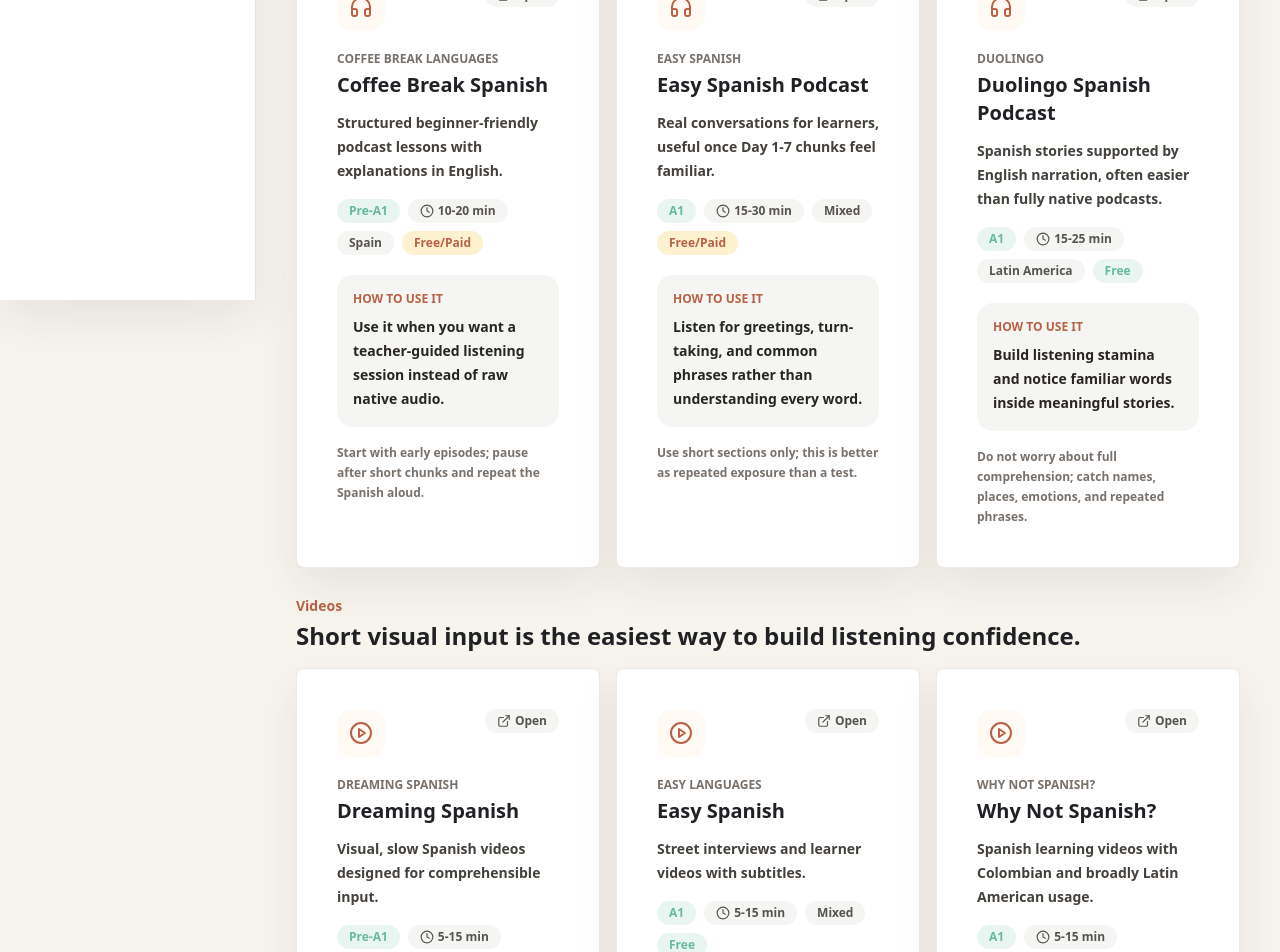
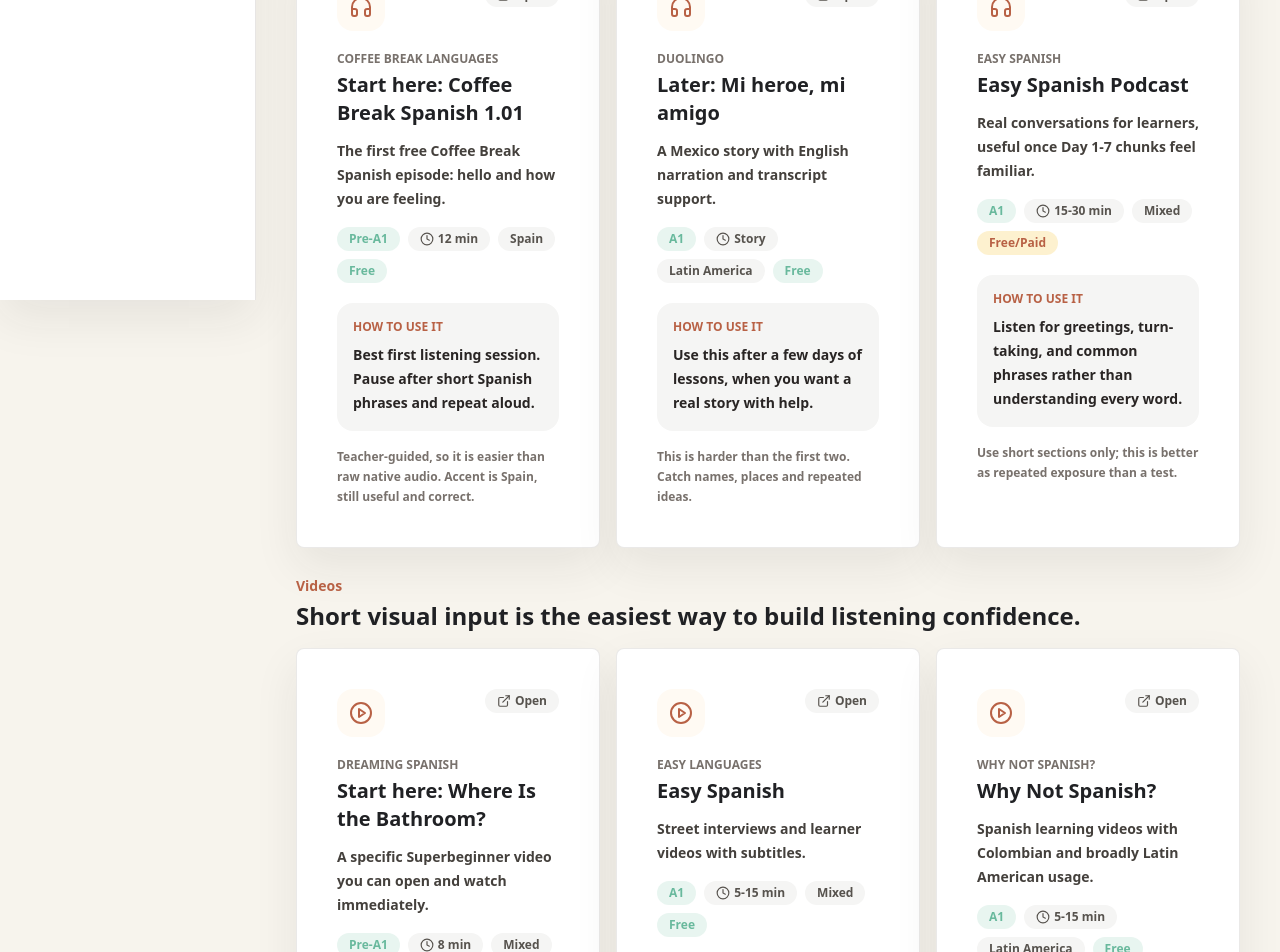
Before and after one commit to janeeepinky-cpu/spanish-learning-os, a Next.js app: page /explore in a window 1280 px wide. Shown: the part 500-1452 px from the top of the page. Built offline with nearby package versions, Linux system fonts and the light colour scheme.

Commit message:
Add direct start links to Explore

```diff
--- a/course/content/explore.ts
+++ b/course/content/explore.ts
@@ -2,20 +2,52 @@
 
 export const exploreItems: ExploreItem[] = [
   {
+    id: "dreaming-spanish-superbeginner",
+    title: "Start here: Where Is the Bathroom?",
+    level: "pre-a1",
+    duration: "8 min",
+    type: "Video",
+    topic: "Comprehensible input",
+    variant: "Mixed",
+    category: "Watch",
+    provider: "Dreaming Spanish",
+    url: "https://app.dreaming.com/spanish/watch?id=6a290eff09d2527916e040e6",
+    description: "A specific Superbeginner video you can open and watch immediately.",
+    useFor: "Best first click. Watch once for meaning, then watch again and repeat any line you recognize.",
+    access: "Free/Paid",
+    learnerNote: "If Dreaming Spanish asks you to log in, use the free account path or switch to Coffee Break below."
+  },
+  {
     id: "coffee-break-spanish",
-    title: "Coffee Break Spanish",
+    title: "Start here: Coffee Break Spanish 1.01",
     level: "pre-a1",
-    duration: "10-20 min",
+    duration: "12 min",
     type: "Podcast",
     topic: "Guided beginner listening",
     variant: "Spain",
     category: "Listen",
     provider: "Coffee Break Languages",
-    url: "https://coffeebreaklanguages.com/coffeebreakspanish/",
-    description: "Structured beginner-friendly podcast lessons with explanations in English.",
-    useFor: "Use it when you want a teacher-guided listening session instead of raw native audio.",
-    access: "Free/Paid",
-    learnerNote: "Start with early episodes; pause after short chunks and repeat the Spanish aloud."
+    url: "https://shows.acast.com/coffeebreakspanish/episodes/season-1-lesson-01-coffee-break-spanish",
+    description: "The first free Coffee Break Spanish episode: hello and how you are feeling.",
+    useFor: "Best first listening session. Pause after short Spanish phrases and repeat aloud.",
+    access: "Free",
+    learnerNote: "Teacher-guided, so it is easier than raw native audio. Accent is Spain, still useful and correct."
+  },
+  {
+    id: "duolingo-spanish-podcast",
+    title: "Later: Mi heroe, mi amigo",
+    level: "a1",
+    duration: "Story",
+    type: "Podcast",
+    topic: "Bilingual stories",
+    variant: "Latin America",
+    category: "Listen",
+    provider: "Duolingo",
+    url: "https://podcast.duolingo.com/introducing-the-duolingo-spanish-podcast-61e07ec8affe",
+    description: "A Mexico story with English narration and transcript support.",
+    useFor: "Use this after a few days of lessons, when you want a real story with help.",
+    access: "Free",
+    learnerNote: "This is harder than the first two. Catch names, places and repeated ideas."
   },
   {
     id: "easy-spanish-podcast",
@@ -32,38 +64,6 @@
     useFor: "Listen for greetings, turn-taking, and common phrases rather than understanding every word.",
     access: "Free/Paid",
     learnerNote: "Use short sections only; this is better as repeated exposure than a test."
-  },
-  {
-    id: "duolingo-spanish-podcast",
-    title: "Duolingo Spanish Podcast",
-    level: "a1",
-    duration: "15-25 min",
-    type: "Podcast",
-    topic: "Bilingual stories",
-    variant: "Latin America",
-    category: "Listen",
-    provider: "Duolingo",
-    url: "https://podcast.duolingo.com/spanish",
-    description: "Spanish stories supported by English narration, often easier than fully native podcasts.",
-    useFor: "Build listening stamina and notice familiar words inside meaningful stories.",
-    access: "Free",
-    learnerNote: "Do not worry about full comprehension; catch names, places, emotions, and repeated phrases."
-  },
-  {
-    id: "dreaming-spanish-superbeginner",
-    title: "Dreaming Spanish",
-    level: "pre-a1",
-    duration: "5-15 min",
-    type: "Video",
-    topic: "Comprehensible input",
-    variant: "Mixed",
-    category: "Watch",
-    provider: "Dreaming Spanish",
-    url: "https://www.dreamingspanish.com/browse?level=superbeginner",
-    description: "Visual, slow Spanish videos designed for comprehensible input.",
-    useFor: "Watch without translating; use visuals and repeated words to understand the situation.",
-    access: "Free/Paid",
-    learnerNote: "Choose Superbeginner first. One short video repeated twice is better than browsing many."
   },
   {
     id: "easy-spanish-youtube",
```
